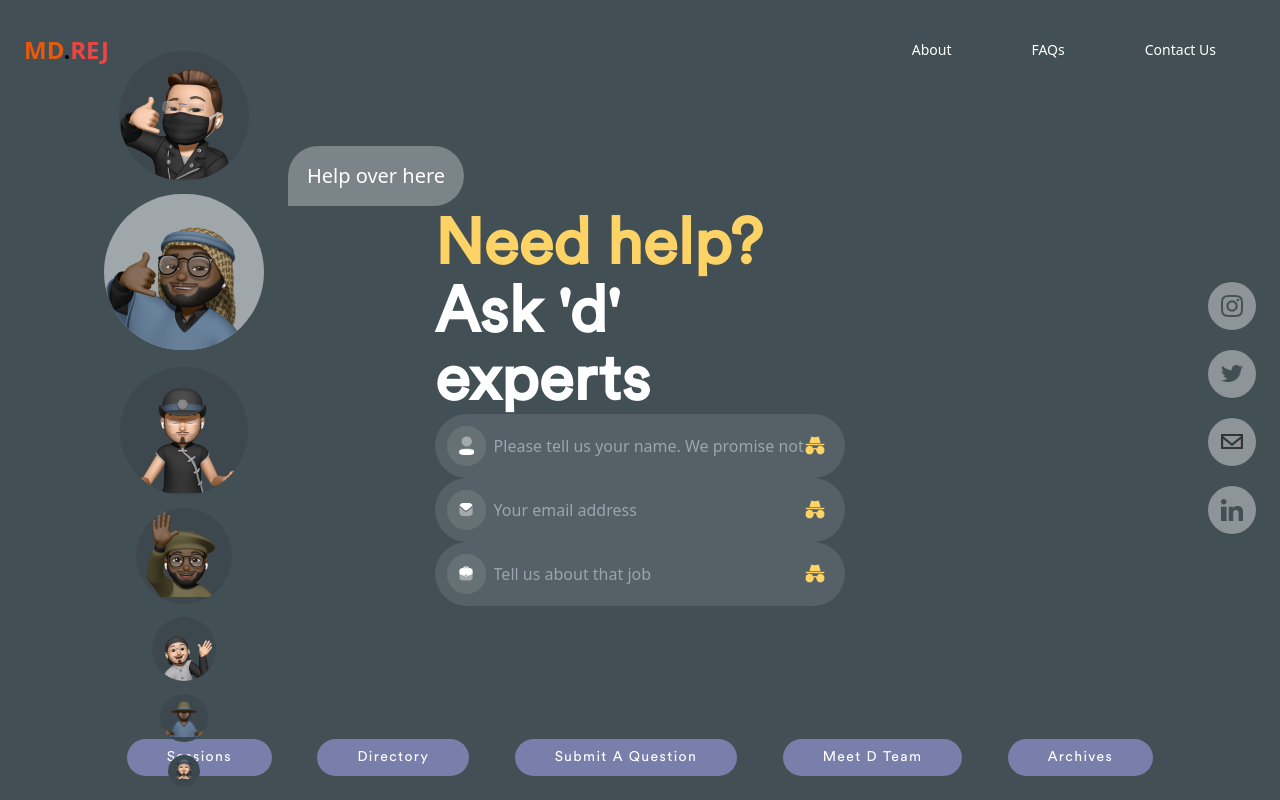
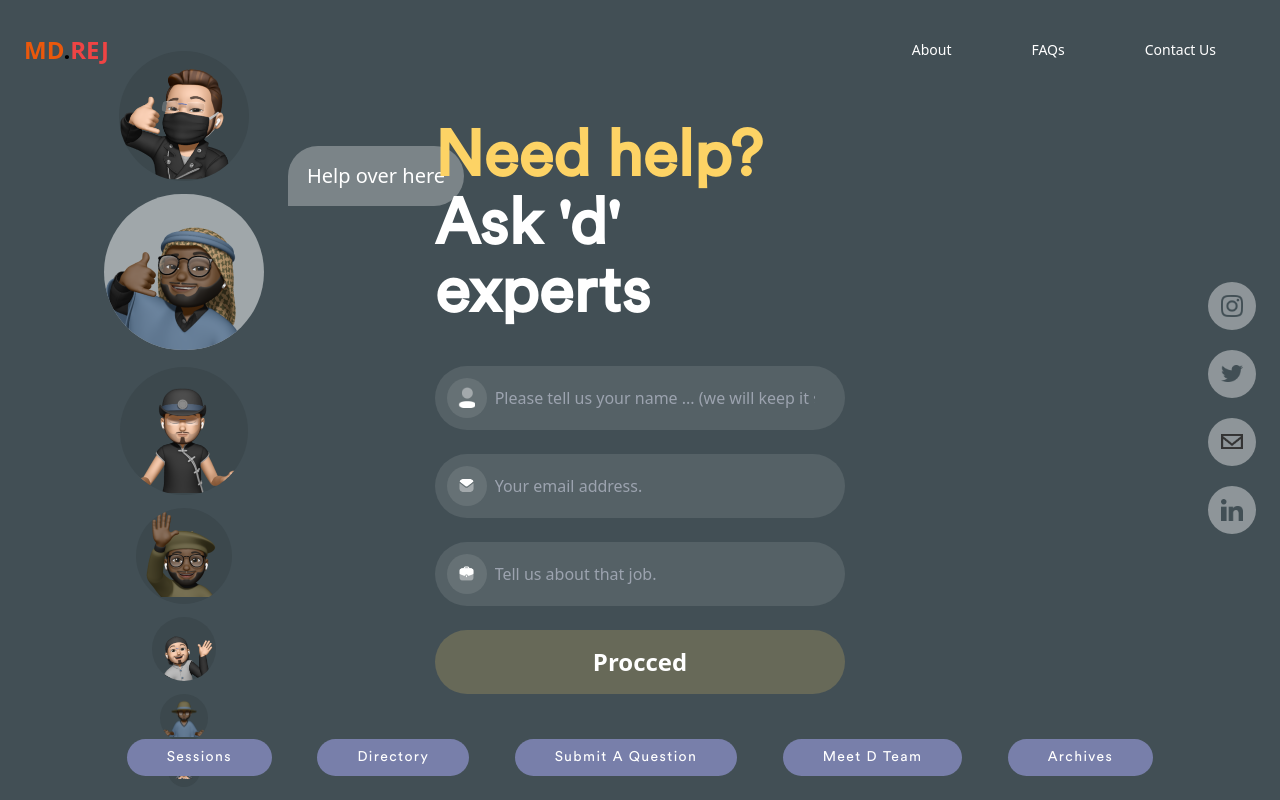
Before and after one commit to rejoan121615/event-handler-react, a React (Vite) app: page /submit-a-question in a window 1280 px wide. Built offline with nearby package versions, Linux system fonts and the light colour scheme.

Commit message:
form complete

```diff
--- a/src/component/SubmitQuestion/AvatarRow.jsx
+++ b/src/component/SubmitQuestion/AvatarRow.jsx
@@ -9,9 +9,9 @@ import Avatar7 from "../../assets/img/askAquestion/7.png";
 
 const AvatarRow = () => {
     return (
-        <div className="w-screen absolute left-0 top-0 h-[92%] mt-[4%]">
+        <div className="w-screen absolute left-0 top-0 h-[92%] mt-[4%] z-10">
             <div className="container h-full">
-                <ul className=" list-none flex flex-col items-start gap-x-4 h-full justify-between w-[320px] items-center">
+                <ul className=" list-none flex flex-col gap-x-4 h-full justify-between w-[320px] items-center">
                     <li className=" rounded-full bg-[#3c484d] overflow-hidden w-[130px] h-[130px]">
                         <img src={Avatar1} alt="avatar image" />
                     </li>
--- a/src/component/SubmitQuestion/NeedHelpForm.jsx
+++ b/src/component/SubmitQuestion/NeedHelpForm.jsx
@@ -1,40 +1,97 @@
-import React from "react";
+import React, { useState, useReducer } from "react";
 import Input from "../../ui/Input";
 import Email from "../../assets/img/icons/form/Message.png";
 import Profile from "../../assets/img/icons/form/Profile.png";
 import Work from "../../assets/img/icons/form/Work.png";
+import Select from '../../assets/img/icons/form/Category.png'
 
 const NeedHelpForm = (props) => {
+    const [formStep, setFormStep] = useState(0);
+
+    const inputFields = [
+        [
+            {
+                type: "text",
+                icon: Profile,
+                placeholder:
+                    "Please tell us your name ... (we will keep it secret)",
+            },
+            {
+                type: "email",
+                icon: Email,
+                placeholder: "Your email address.",
+            },
+            {
+                type: "text",
+                icon: Work,
+                placeholder: "Tell us about that job.",
+            },
+        ],
+        [
+            {
+                type: "select",
+                icon: Select,
+                placeholder:
+                    "Please tell us your name ... (we will keep it secret)",
+            }, {
+                type: 'textbox',
+                icon: Profile
+            }
+
+        ],
+    ];
+    // const inputFields = [
+    //     {
+    //         type: "text",
+    //         icon: Profile,
+    //         placeholder:
+    //             "Please tell us your name ... (we will keep it secret)",
+    //     },
+    //     {
+    //         type: "email",
+    //         icon: Email,
+    //         placeholder: 'Your email address.'
+    //     }, {
+    //         type: 'text',
+    //         icon: Work,
+    //         placeholder: 'Tell us about that job.'
+    //     }
+    // ];
+
+    // submit handle
+    const submitHandle = (event) => {
+        event.preventDefault();
+        setFormStep(1);
+    };
+
     return (
-        <div className="w-2/6 flex justify-center">
-            <div className=" max-w-[500px]">
+        <div className="w-2/6 flex justify-center relative z-30">
+            <div className=" max-w-[550px] w-screen">
                 {/* title  */}
                 <div className="">
                     <h1 className=" text-yellow display-1">Need help?</h1>
                     <h1 className=" text-white display-1">Ask 'd' experts</h1>
                 </div>
                 {/* submit form  */}
-                <form action="">
-                    <div className="input">
-                        <Input
-                            icon={Profile}
-                            placeholder="Please tell us your name. We promise not to tell anyone"
-                            type="text"
-                            imgCls="w-[45%]"
-                            inpCls=" w-[80%]"
-                        />
-                        <Input
-                            icon={Email}
-                            type="email"
-                            placeholder="Your email address"
-                        />
-                        <Input
-                            icon={Work}
-                            type="text"
-                            placeholder="Tell us about that job"
-                        />
+                <form action="" className=" mt-10" onSubmit={submitHandle}>
+                    <div className="input flex flex-col gap-y-6">
+                        {inputFields[formStep].map((input, index) => {
+                            return (
+                                <Input
+                                    icon={input.icon}
+                                    placeholder={input.placeholder}
+                                    type={input.type}
+                                    key={index + "input"}
+                                />
+                            );
+                        })}
+                        <div>
+                            <Input
+                                type="submit"
+                                value={!formStep ? "procced" : "submit"}
+                            />
+                        </div>
                     </div>
-                    <div></div>
                 </form>
             </div>
         </div>
--- a/src/component/SubmitQuestion/SocialLinks.jsx
+++ b/src/component/SubmitQuestion/SocialLinks.jsx
@@ -28,7 +28,7 @@ const SocialLinks = (props) => {
         },
     ];
     return (
-        <div className=" w-2/6">
+        <div className=" w-2/6 relative z-20">
             <div
                 className={` flex flex-col items-end gap-y-5 ${props.className}`}
             >
--- a/src/component/bottomNavigation.jsx
+++ b/src/component/bottomNavigation.jsx
@@ -3,7 +3,7 @@ import { NavLink } from "react-router-dom";
 
 const bottomNavigation = (props) => {
     return (
-        <footer className="hidden md:block">
+        <footer className="hidden md:block relative z-50">
             <div className="container pt-0">
                 <div className="w-full flex justify-between xl:w-10/12 xl:mx-auto 2xl:w-8/12 mxl:w-7/12">
                     {/* links  */}
--- /dev/null
+++ b/src/hooks/useInput.jsx
@@ -0,0 +1,7 @@
+import React from 'react';
+
+const useInput = (props) => {
+  console.log(props)
+}
+
+export default useInput;
--- a/src/ui/Input.jsx
+++ b/src/ui/Input.jsx
@@ -1,6 +1,6 @@
 import React, { useState } from "react";
 import { jsxDEV as _jsxDEV } from "react/jsx-dev-runtime";
-import Incognito from '../assets/img/icons/form/incognito.png'
+import Incognito from "../assets/img/icons/form/incognito.png";
 
 const Input = (props) => {
     const [inputVal, setInputVal] = useState("");
@@ -62,6 +62,11 @@ const Input = (props) => {
                 </select>
             );
             break;
+        case "textbox":
+            input = (
+                <textarea className=" bg-transparent rounded-full focus:outline-none pl-2 text-white text-sm sm:text-base w-[85%]"></textarea>
+            );
+            break;
         default:
             input = (
                 <input
@@ -69,12 +74,14 @@ const Input = (props) => {
                     value={inputVal}
                     onChange={changeHandler}
                     placeholder={props.placeholder}
-                    className=" bg-transparent rounded-full focus:outline-none pl-2 text-[#E6E6E6] text-sm sm:text-base w-[85%]"
+                    className=" bg-transparent rounded-full focus:outline-none pl-2 text-white text-sm sm:text-base w-[85%]"
                 />
             );
             break;
     }
-    return (
+
+    // input components
+    const inputComponent = (
         <div className=" bg-[#556166] rounded-full p-2 flex items-center md:p-3">
             <div className=" w-8 h-8 flex justify-center items-center rounded-full bg-[#667175] md:w-10 md:h-10">
                 <img
@@ -83,9 +90,31 @@ const Input = (props) => {
                     className={`w-7/12 md:w-5/12 ${props.imgCls}`}
                 />
             </div>
-        {input}
-          <img src={Incognito} alt="incognito icon" className=" w-5 mr-2" />
+            {input}
+            {props.secret && (
+                <img
+                    src={Incognito}
+                    alt="incognito icon"
+                    className=" w-5 mr-2"
+                />
+            )}
         </div>
+    );
+
+    // button components
+
+    const SubmitBtn = (
+        <input
+            type="submit"
+            value={props.value}
+            className=" w-full bg-[#676958] text-white text-2xl font-bold py-4 rounded-full cursor-pointer capitalize"
+        />
+    );
+
+    return (
+        <React.Fragment>
+            {props.type === "submit" ? SubmitBtn : inputComponent}
+        </React.Fragment>
     );
 };
 
```
